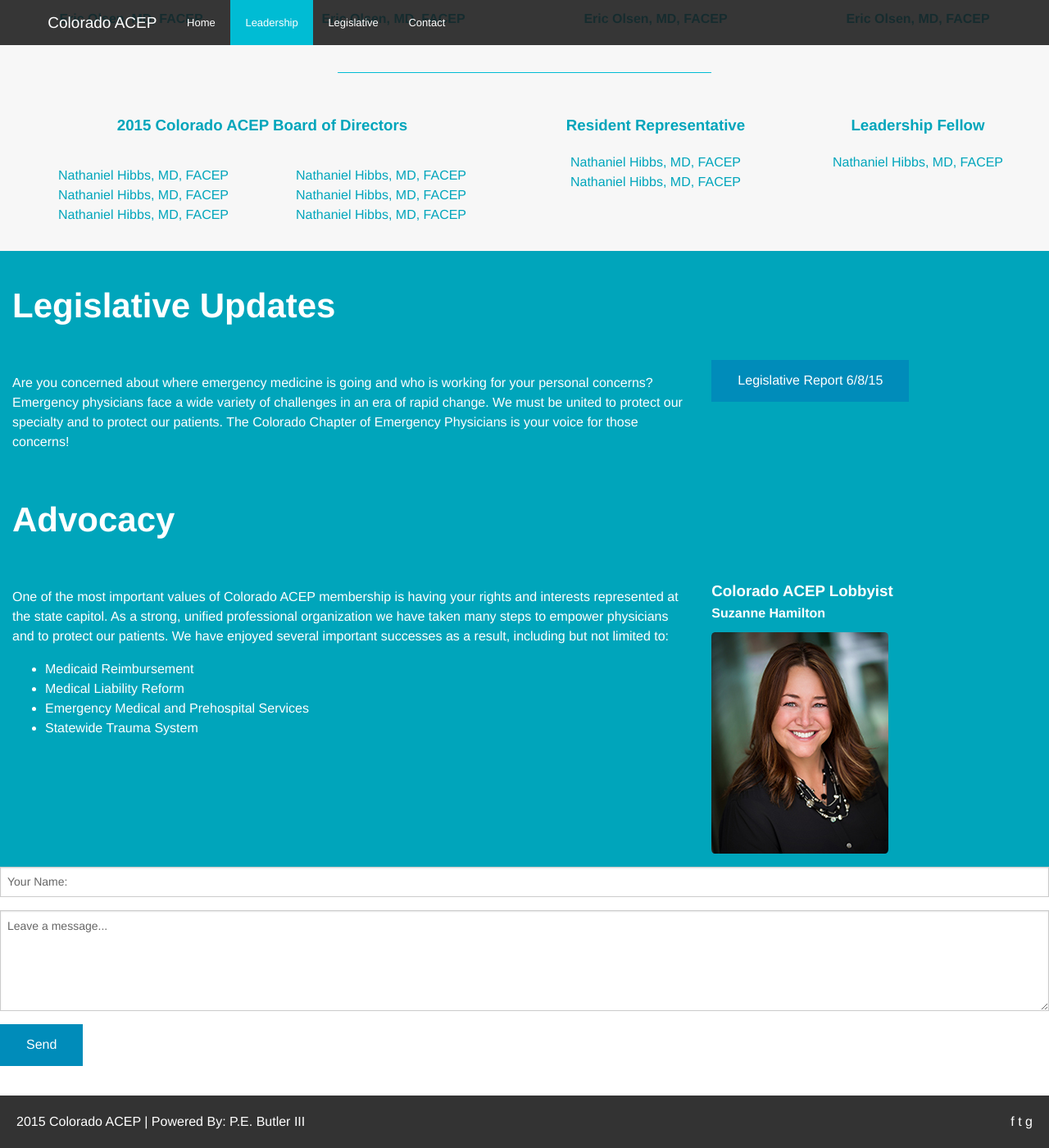
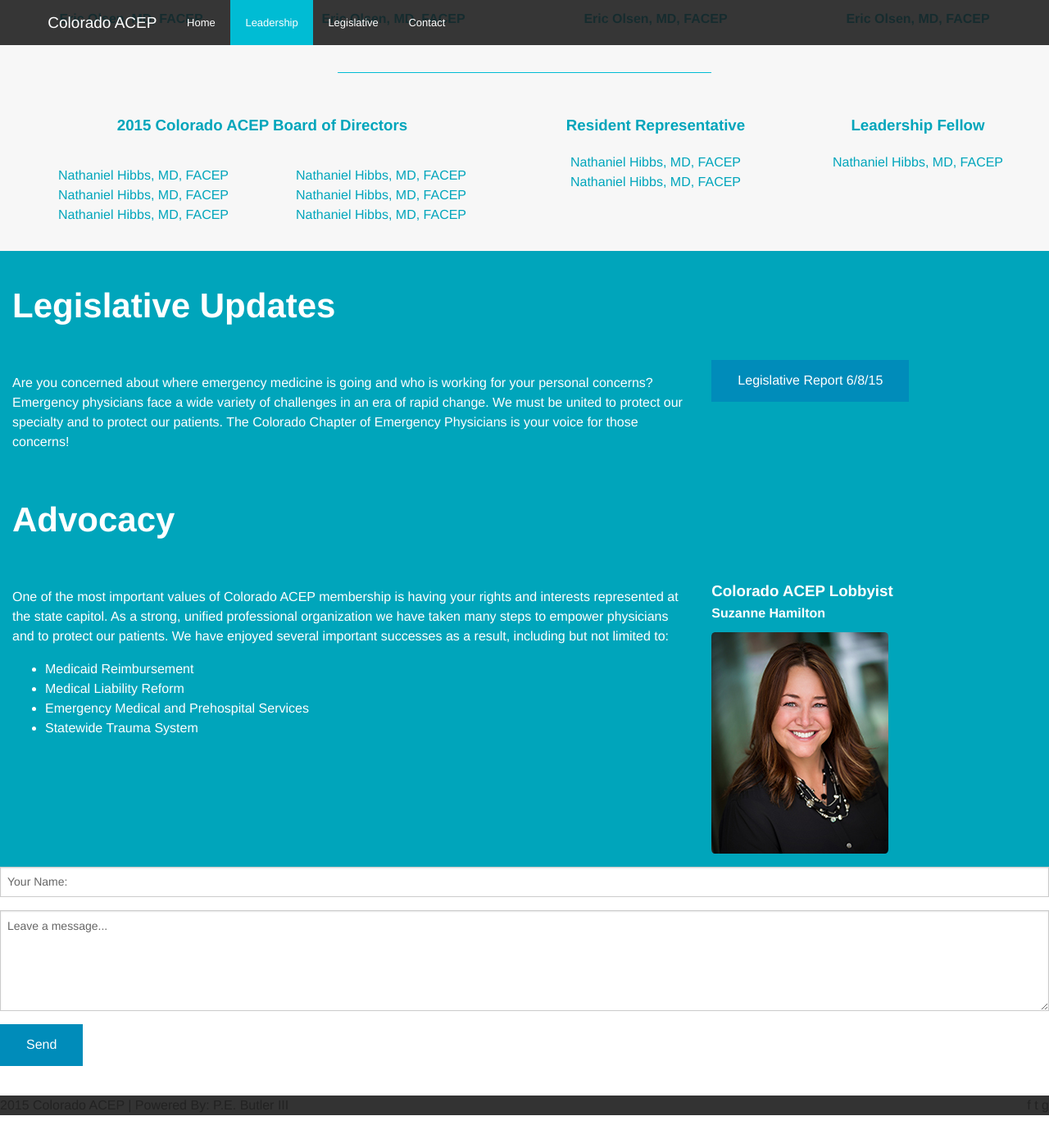
Before and after one commit to pebutler3/coacep, a Jekyll site: the page built from index.html, in a window 1280 px wide and 1400 px high, scrolled down 1285 px. Shown: the whole window at 82% size. Built offline with Jekyll 4.4.1, drawn with Linux system fonts in a browser that asks for light colours; after the commit the page ends 2645 px from its top, so only the background shows below that.

Commit message:
removed panel include

```diff
--- a/_sass/2-modules/_footer.scss
+++ b/_sass/2-modules/_footer.scss
@@ -1,4 +1,4 @@
 footer {
-	@include panel($bg: $black, $border: false);
+  background: $black;
 	@include grid-row;
 }
```
